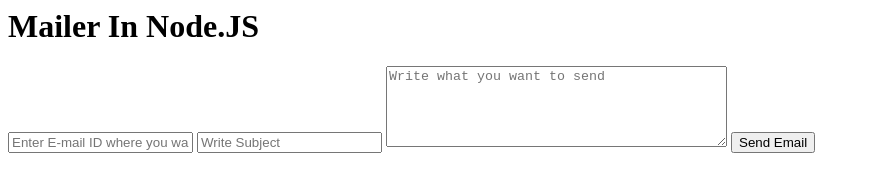
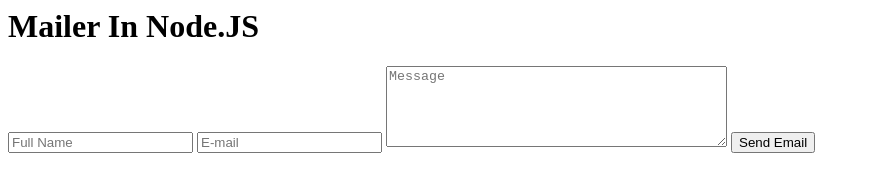
Before and after one commit to Alexanderlol/Website, a website: page pages/contact.html in a window 1280 px wide. Shown: the whole page, without its empty margins (0-870 px from the left). Drawn offline with nearby package versions, Linux system fonts and the light colour scheme.

Commit message:
changed placeholders

```diff
--- a/pages/contact.html
+++ b/pages/contact.html
@@ -27,9 +27,9 @@
 <body>
 <div id="container">
 <h1>Mailer In Node.JS</h1>
-<input id="to" type="text" placeholder="Enter E-mail ID where you want to send" />
-<input id="subject" type="text" placeholder="Write Subject" />
-<textarea id="content" cols="40" rows="5" placeholder="Write what you want to send"></textarea>
+<input id="to" type="text" placeholder="Full Name" />
+<input id="subject" type="text" placeholder="E-mail" />
+<textarea id="content" cols="40" rows="5" placeholder="Message"></textarea>
 <button id="send_email">Send Email</button>
 <span id="message"></span>
 </div>
```
